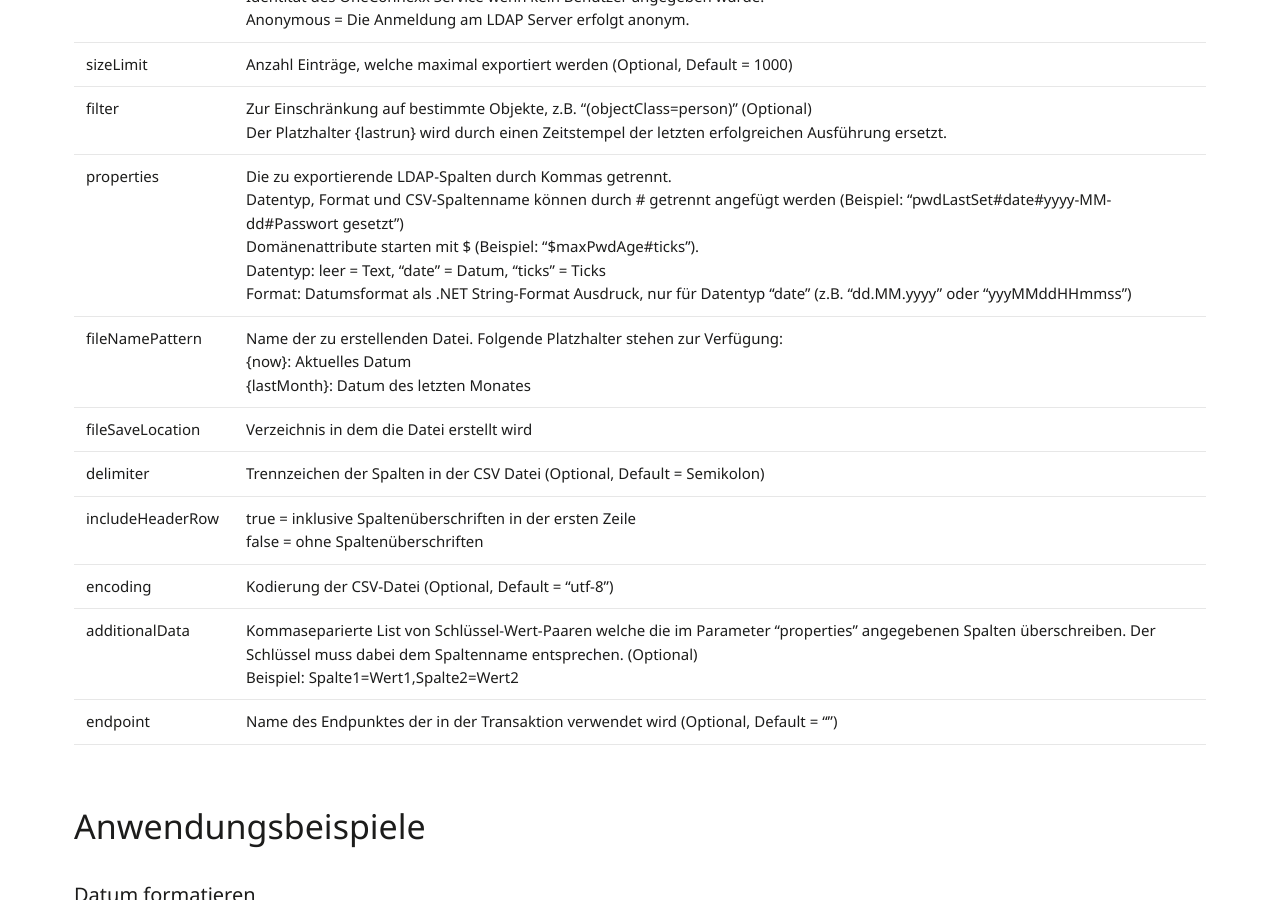
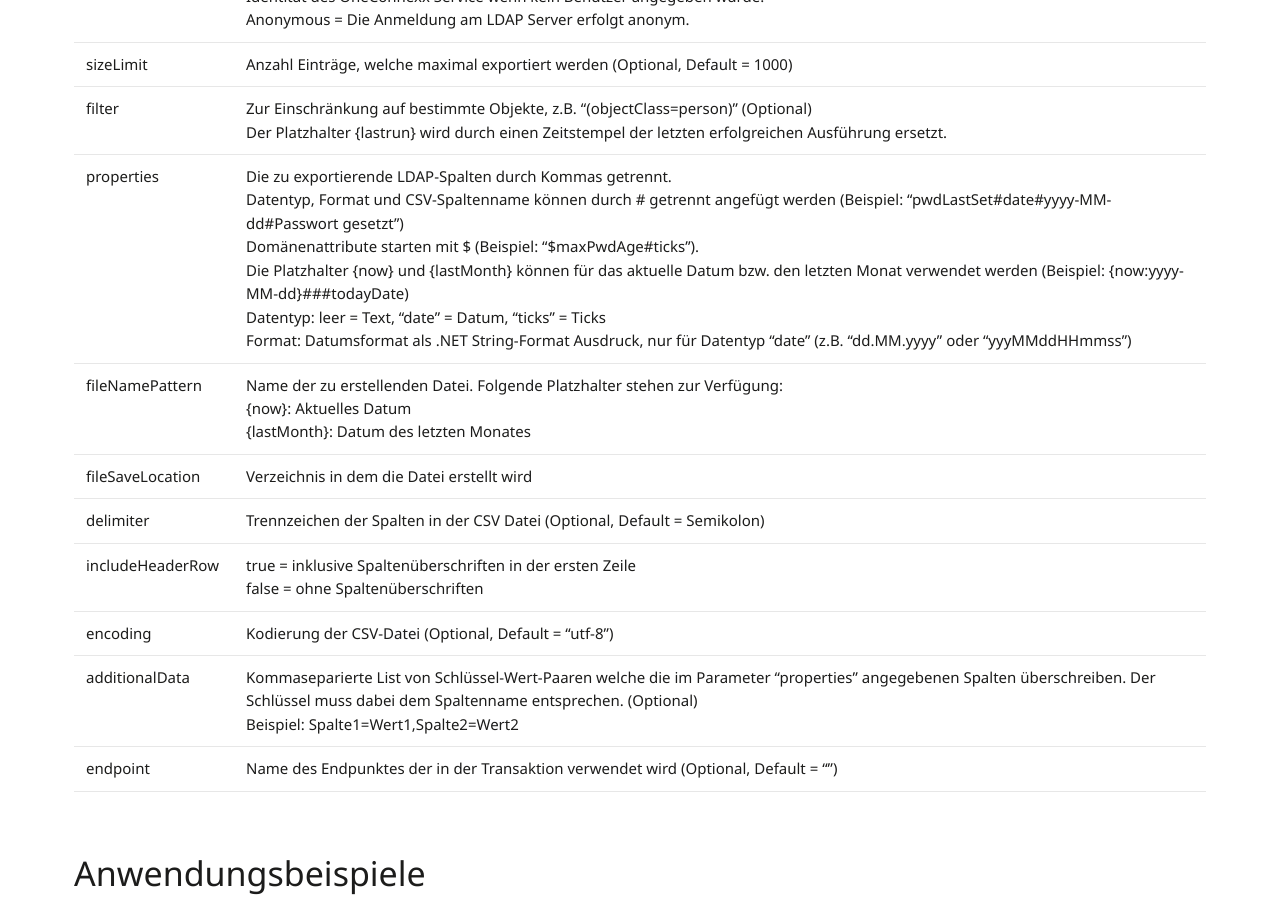
Before and after one commit to primesoft-group/oneconnexx-docs, a Jekyll site: the page built from _pages/addins/de/ldap2csv.md, in a window 1280 px wide and 900 px high, scrolled down 1052 px. Built offline with Jekyll 4.4.1, drawn with Linux system fonts in a browser that asks for light colours; nearby versions of some CDN libraries; some web fonts are replaced.

Commit message:
Update ldap2csv.md

```diff
--- a/_pages/addins/de/ldap2csv.md
+++ b/_pages/addins/de/ldap2csv.md
@@ -22,7 +22,7 @@
 | authenticationType | Secure = Für die Anmeldung an den LDAP Server wird der im Paramter "userName" angegebene Benutzer verwendet, bzw. die Identität des OneConnexx Service wenn kein Benutzer angegeben wurde.<br/>Anonymous = Die Anmeldung am LDAP Server erfolgt anonym. |
 | sizeLimit | Anzahl Einträge, welche maximal exportiert werden (Optional, Default = 1000) |
 | filter | Zur Einschränkung auf bestimmte Objekte, z.B. "(objectClass=person)" (Optional)<br/>Der Platzhalter {lastrun} wird durch einen Zeitstempel der letzten erfolgreichen Ausführung ersetzt. |
-| properties | Die zu exportierende LDAP-Spalten durch Kommas getrennt.<br />Datentyp, Format und CSV-Spaltenname können durch # getrennt angefügt werden (Beispiel: "pwdLastSet#date#yyyy-MM-dd#Passwort gesetzt")<br/>Domänenattribute starten mit $ (Beispiel: "$maxPwdAge#ticks").<br/>Datentyp: leer = Text, "date" = Datum, "ticks" = Ticks<br/>Format: Datumsformat als .NET String-Format Ausdruck, nur für Datentyp "date" (z.B. "dd.MM.yyyy" oder "yyyMMddHHmmss") |
+| properties | Die zu exportierende LDAP-Spalten durch Kommas getrennt.<br />Datentyp, Format und CSV-Spaltenname können durch # getrennt angefügt werden (Beispiel: "pwdLastSet#date#yyyy-MM-dd#Passwort gesetzt")<br/>Domänenattribute starten mit $ (Beispiel: "$maxPwdAge#ticks").<br/>Die Platzhalter {now} und {lastMonth} können für das aktuelle Datum bzw. den letzten Monat verwendet werden (Beispiel: {now:yyyy-MM-dd}###todayDate)<br/>Datentyp: leer = Text, "date" = Datum, "ticks" = Ticks<br/>Format: Datumsformat als .NET String-Format Ausdruck, nur für Datentyp "date" (z.B. "dd.MM.yyyy" oder "yyyMMddHHmmss") |
 | fileNamePattern | Name der zu erstellenden Datei. Folgende Platzhalter stehen zur Verfügung: <br />{now}: Aktuelles Datum<br />{lastMonth}: Datum des letzten Monates |
 | fileSaveLocation | Verzeichnis in dem die Datei erstellt wird |
 | delimiter | Trennzeichen der Spalten in der CSV Datei (Optional, Default = Semikolon) |
```
